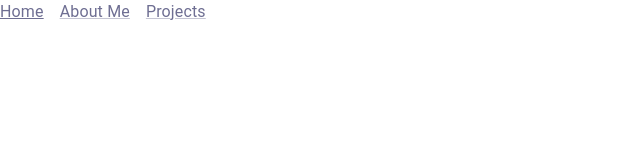
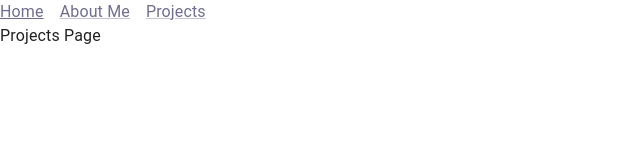
Before and after one commit to edlopez000/portfolio, a React (Vite) app: page /projects in a window 1280 px wide. Shown: the top 160 px of the page, without its empty margins (0-640 px from the left). Built offline with nearby package versions, Linux system fonts and the light colour scheme.

Commit message:
New pages added

```diff
--- a/src/main.jsx
+++ b/src/main.jsx
@@ -3,7 +3,9 @@ import React from 'react';
 import ReactDOM from 'react-dom';
 import { BrowserRouter, Route, Routes } from 'react-router-dom';
 import Nav from './components/Nav';
+import About from './pages/About';
 import Home from './pages/Home';
+import Projects from './pages/Projects';
 import theme from './theme.js';
 
 ReactDOM.render(
@@ -14,6 +16,8 @@ ReactDOM.render(
       <BrowserRouter>
         <Routes>
           <Route path="/" element={<Home />} />
+          <Route path="/about" element={<About />} />
+          <Route path="/projects" element={<Projects />} />
         </Routes>
       </BrowserRouter>
     </ThemeProvider>
--- /dev/null
+++ b/src/pages/About.jsx
@@ -0,0 +1,9 @@
+import { Typography } from '@mui/material';
+import React from 'react';
+export default function About() {
+  return (
+    <>
+      <Typography>About Page</Typography>
+    </>
+  );
+}
--- /dev/null
+++ b/src/pages/Projects.jsx
@@ -0,0 +1,9 @@
+import { Typography } from '@mui/material';
+import React from 'react';
+export default function Projects() {
+  return (
+    <>
+      <Typography>Projects Page</Typography>
+    </>
+  );
+}
```
